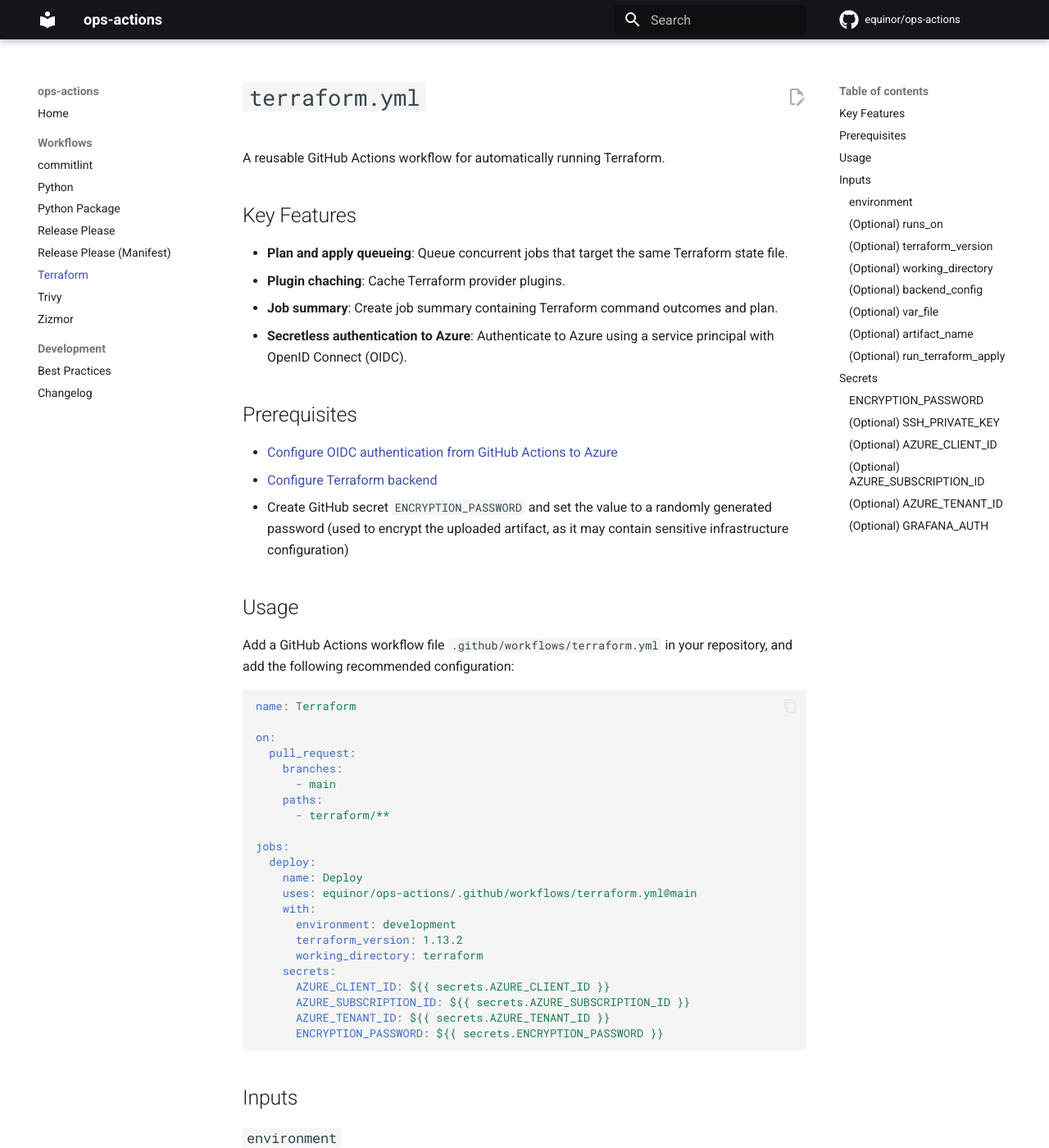
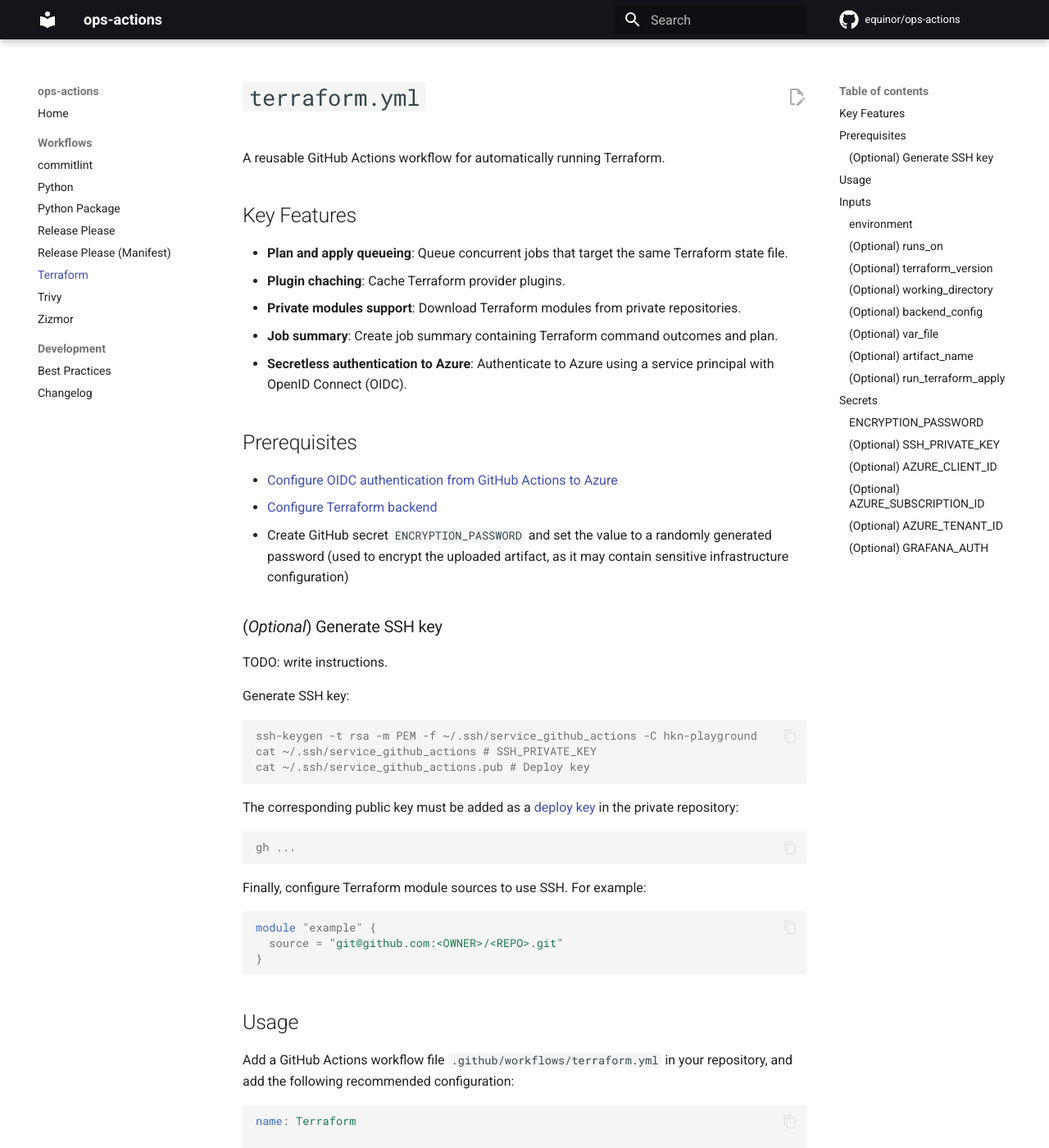
Before and after one commit to equinor/ops-actions, an MkDocs documentation site: the page built from docs/workflows/terraform.md, in a window 1280 px wide and 1400 px high. Shown: the whole window at 82% size. Built offline with MkDocs 1.6.1 and Material for MkDocs 9.7.7, drawn with Linux system fonts in a browser that asks for light colours; comment, search, counter and statistics services are not loaded; some of the changed text lies outside the part shown.

Commit message:
Add WIP docs

````diff
--- a/docs/workflows/terraform.md
+++ b/docs/workflows/terraform.md
@@ -6,6 +6,7 @@
 
 - **Plan and apply queueing**: Queue concurrent jobs that target the same Terraform state file.
 - **Plugin chaching**: Cache Terraform provider plugins.
+- **Private modules support**: Download Terraform modules from private repositories.
 - **Job summary**: Create job summary containing Terraform command outcomes and plan.
 - **Secretless authentication to Azure**: Authenticate to Azure using a service principal with OpenID Connect (OIDC).
 
@@ -14,6 +15,32 @@
 - [Configure OIDC authentication from GitHub Actions to Azure](https://github.com/equinor/azure-github-oidc-template)
 - [Configure Terraform backend](https://github.com/equinor/azure-terraform-backend-template)
 - Create GitHub secret `ENCRYPTION_PASSWORD` and set the value to a randomly generated password (used to encrypt the uploaded artifact, as it may contain sensitive infrastructure configuration)
+
+### (*Optional*) Generate SSH key
+
+TODO: write instructions.
+
+Generate SSH key:
+
+```console
+ssh-keygen -t rsa -m PEM -f ~/.ssh/service_github_actions -C hkn-playground
+cat ~/.ssh/service_github_actions # SSH_PRIVATE_KEY
+cat ~/.ssh/service_github_actions.pub # Deploy key
+```
+
+The corresponding public key must be added as a [deploy key](https://docs.github.com/en/authentication/connecting-to-github-with-ssh/managing-deploy-keys#set-up-deploy-keys) in the private repository:
+
+```console
+gh ...
+```
+
+Finally, configure Terraform module sources to use SSH. For example:
+
+```terraform
+module "example" {
+  source = "git@github.com:<OWNER>/<REPO>.git"
+}
+```
 
 ## Usage
 
@@ -87,9 +114,7 @@
 
 ### (*Optional*) `SSH_PRIVATE_KEY`
 
-An SSH private key used to download Terraform modules from a private GitHub repository.
-
-The corresponding public key must be added as a [deploy key](https://docs.github.com/en/authentication/connecting-to-github-with-ssh/managing-deploy-keys) in the private repository.
+An SSH private key used to download Terraform modules from private repositories (see [prerequisites](#optional-generate-ssh-key)).
 
 ### (*Optional*) `AZURE_CLIENT_ID`
 
````
